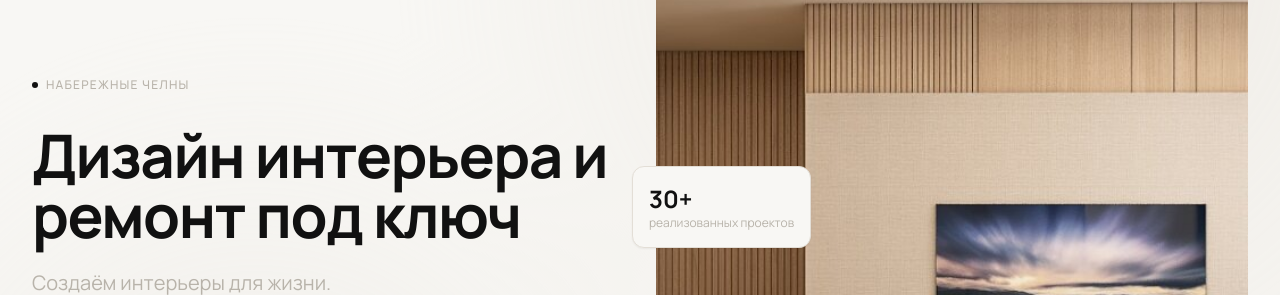
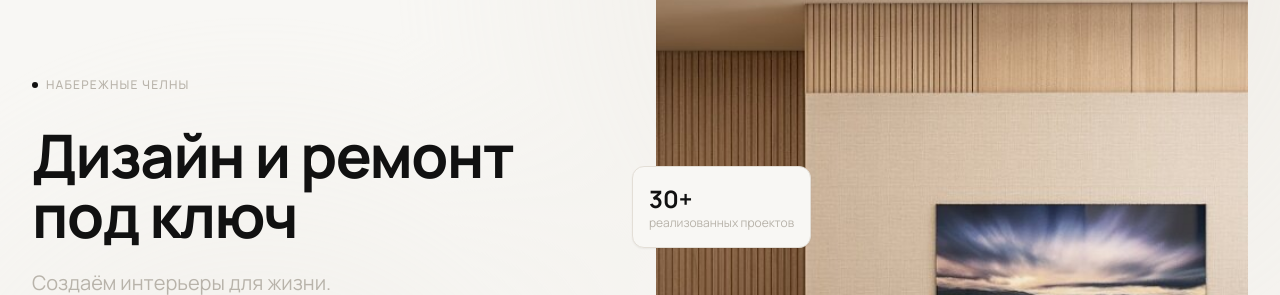
Before and after one commit to artrubinchik/DERZAi, a Next.js app: page / in a window 1280 px wide. Shown: the part 233-528 px from the top of the page. Built offline with nearby package versions, Linux system fonts and the light colour scheme; no server answers.

Commit message:
Update content details and image paths

```diff
--- a/data/content.ts
+++ b/data/content.ts
@@ -5,7 +5,7 @@
 export const content = {
   company: {
     name: "Rubik ART",
-    tagline: "Дизайн интерьера и ремонт под ключ",
+    tagline: "Дизайн и ремонт под ключ",
     city: "Набережные Челны",
     phone: process.env.NEXT_PUBLIC_PHONE || "+79600742347",
     phoneDisplay: "+7 (960) 074-23-47",
@@ -15,7 +15,7 @@ export const content = {
   },
 
   hero: {
-  heading: "Дизайн интерьера и ремонт под ключ",
+  heading: "Дизайн и ремонт под ключ",
   subheading: "Создаём интерьеры для жизни.\nРеализуем без срывов и переделок.",
   ctaPrimary: "Просчёт за 2 минуты",
   ctaSecondary: "Пройти брифинг-анкету",
@@ -98,7 +98,7 @@ export const content = {
       duration: "4 месяца",
       budget: "от 2.5 млн ₽",
       style: "Современный минимализм",
-      image: "/images/project-1.jpg",
+      image: "public/images/project-1.jpg",
     },
     {
       id: 2,
@@ -107,7 +107,7 @@ export const content = {
       duration: "3 месяцев",
       budget: "от 4.2 млн ₽",
       style: "Современный модернизм",
-      image: "/images/project-2.jpg",
+      image: "public/images/project-2.jpg",
     },
     {
       id: 3,
@@ -116,14 +116,14 @@ export const content = {
       duration: "3 месяца",
       budget: "от 6 млн ₽",
       style: "Современная нео-классика",
-      image: "/images/project-3.jpg",
+      image: "public/images/project-3.jpg",
     },
   ],
 
   pricing: [
     {
       service: "Дизайн-проект",
-      price: "от 2 200 ₽/м²",
+      price: "от 2 000 ₽/м²",
       desc: "Концепция, планировки, 3D-визуализации, рабочая документация",
       features: ["Замер объекта", "Концепция интерьера", "3D-визуализации", "Рабочие чертежи", "Спецификации"],
     },
@@ -146,10 +146,10 @@ export const content = {
     name: "Рубинчик Артем",
     role: "Дизайнер интерьеров и экстерьеров,\nоснователь студии Rubik ART",
     quote: "Работаю с проектом от идеи до реализации. Лично отвечаю за каждый объект.",
-    image: "/images/artem.jpg",
+    image: "public/images/artem.jpg",
     stats: [
       { value: "13+", label: "лет в дизайне" },
-      { value: "40+", label: "реализованных проектов" },
+      { value: "30+", label: "реализованных проектов" },
       { value: "100%", label: "довольных клиентов" },
     ],
   },
@@ -157,7 +157,7 @@ export const content = {
   testimonials: [
     {
       name: "Анна К.",
-      project: "Квартира 74 м², Набережные Челны",
+      project: "Квартира 64 м², Набережные Челны",
       text: "Работа прошла спокойно и без сюрпризов. Результат полностью совпал с ожиданиями.",
       rating: 5,
     },
```
